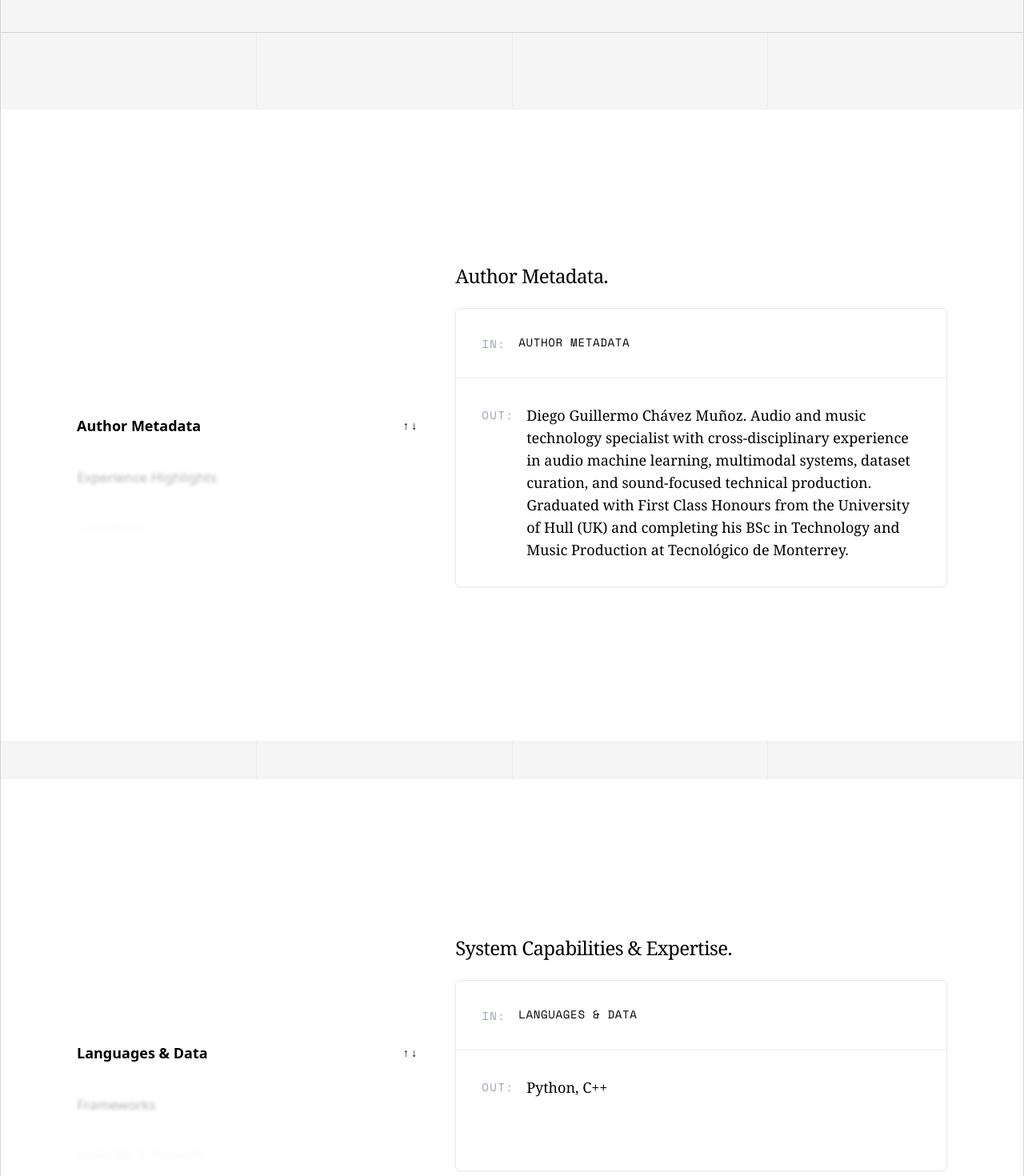
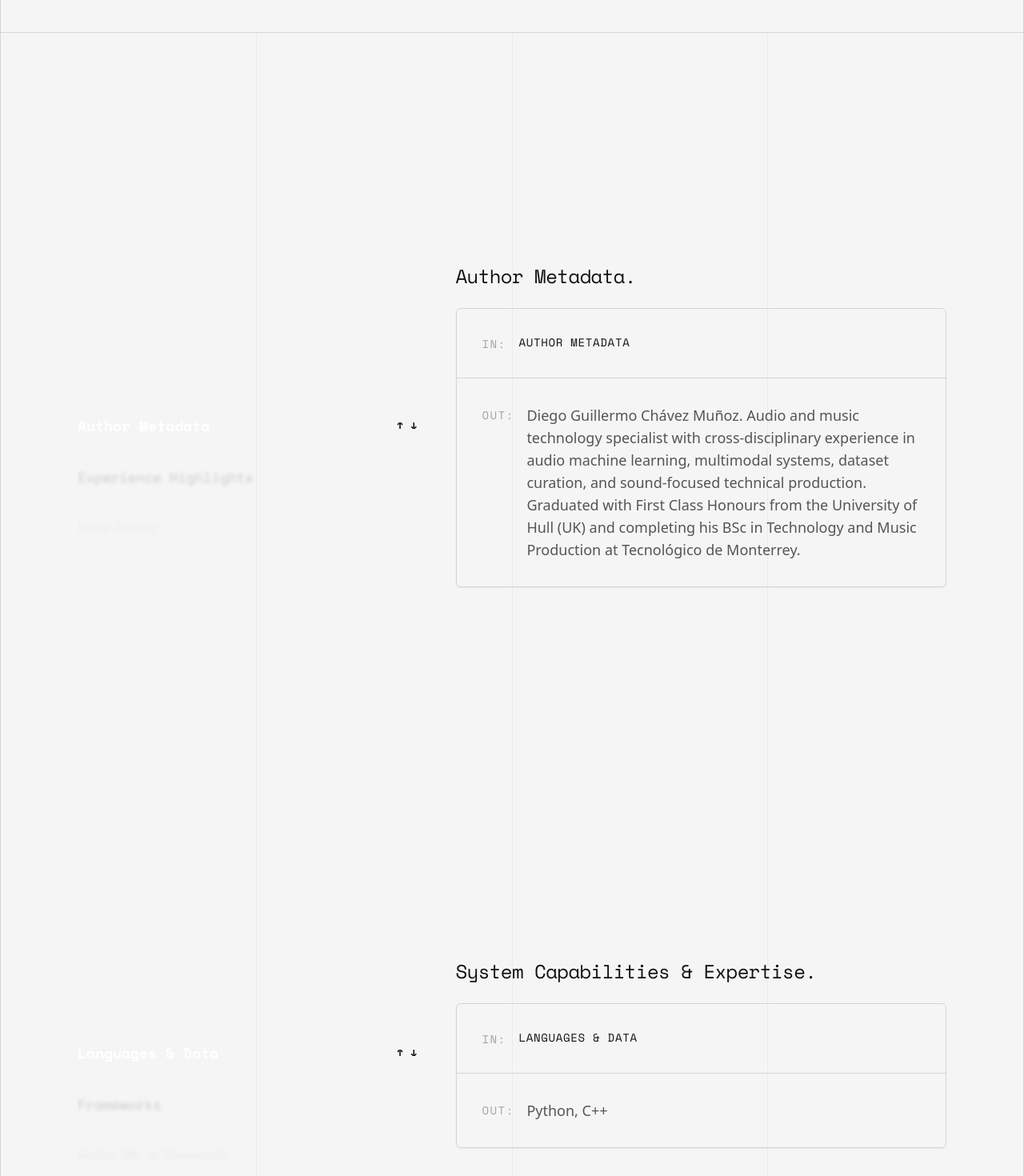
Before and after one commit to DIEGOGCHM/Portfolio_Diego_Chavez_ML_DSP_ENG, a Next.js app: page / in a window 1280 px wide. Shown: the part 2360-3830 px from the top of the page at 80% size. Built offline with nearby package versions, Linux system fonts and the light colour scheme.

Commit message:
fix: Revert to dark theme integration and fix auto-height layout bug

```diff
--- a/src/components/About.tsx
+++ b/src/components/About.tsx
@@ -51,16 +51,16 @@ export default function About() {
   const itemHeight = 64;
 
   const itemVariants = {
-    active: { opacity: 1, filter: "blur(0px)", color: "#000000", fontWeight: 700, scale: 1 },
-    next1: { opacity: 0.5, filter: "blur(2px)", color: "#666666", fontWeight: 500, scale: 0.95 },
-    next2: { opacity: 0.2, filter: "blur(4px)", color: "#AAAAAA", fontWeight: 400, scale: 0.9 },
+    active: { opacity: 1, filter: "blur(0px)", color: "#FFFFFF", fontWeight: 700, scale: 1 },
+    next1: { opacity: 0.5, filter: "blur(2px)", color: "#A0A0A0", fontWeight: 500, scale: 0.95 },
+    next2: { opacity: 0.2, filter: "blur(4px)", color: "#666666", fontWeight: 400, scale: 0.9 },
     hidden: { opacity: 0, filter: "blur(8px)", scale: 0.8 }
   };
 
   return (
     <section
       id="about"
-      className="w-screen relative left-1/2 -translate-x-1/2 bg-white text-black py-32 md:py-48 px-6 md:px-12 xl:px-24 overflow-hidden"
+      className="w-full bg-transparent text-white_clinical py-32 md:py-48 overflow-hidden"
     >
       <div className="grid grid-cols-12 gap-12 max-w-6xl mx-auto">
 
@@ -98,7 +98,7 @@ export default function About() {
                     transition={{ type: "spring", stiffness: 200, damping: 25 }}
                     className="h-[64px] cursor-pointer flex items-center justify-between group origin-left"
                   >
-                    <h3 className="text-base md:text-lg font-sans">
+                    <h3 className="text-base md:text-lg font-mono">
                       {item.q}
                     </h3>
                     <AnimatePresence>
@@ -107,7 +107,7 @@ export default function About() {
                           initial={{ opacity: 0 }}
                           animate={{ opacity: 1 }}
                           exit={{ opacity: 0 }}
-                          className="text-black font-sans font-black text-sm ml-4"
+                          className="text-white_clinical font-mono font-black text-sm ml-4"
                         >
                           ↑ ↓
                         </motion.span>
@@ -122,23 +122,23 @@ export default function About() {
 
         {/* Right Side: Terminal Window Style */}
         <div className="col-span-12 md:col-span-7 flex flex-col justify-center">
-          <h2 className="text-xl md:text-2xl text-black mb-6 font-serif tracking-tight">Author Metadata.</h2>
+          <h2 className="text-xl md:text-2xl text-white_clinical mb-6 font-mono tracking-tight">Author Metadata.</h2>
 
           <motion.div
             layout
-            className="flex flex-col bg-white border border-[#EAEAEA] rounded-md shadow-sm overflow-hidden"
+            className="flex flex-col bg-black_core/50 border border-gray_interference rounded-md shadow-sm overflow-hidden"
             transition={{ type: "spring", stiffness: 300, damping: 30 }}
           >
             {/* IN Section */}
-            <div className="flex gap-4 border-b border-[#EAEAEA] p-6 md:p-8">
-               <span className="text-gray-400 font-mono text-sm tracking-widest mt-0.5">IN:</span>
-               <AnimatePresence mode="wait">
+            <div className="flex gap-4 border-b border-gray_interference p-6 md:p-8">
+               <span className="text-gray_signal font-mono text-sm tracking-widest mt-0.5">IN:</span>
+               <AnimatePresence mode="popLayout">
                  <motion.span
                    key={activeIndex}
-                   initial={{ opacity: 0 }}
-                   animate={{ opacity: 1 }}
-                   exit={{ opacity: 0, transition: { duration: 0.1 } }}
-                   className="uppercase text-black font-mono text-sm tracking-wider"
+                   initial={{ opacity: 0, y: -10 }}
+                   animate={{ opacity: 1, y: 0 }}
+                   exit={{ opacity: 0, y: 10, transition: { duration: 0.1 } }}
+                   className="uppercase text-white_clinical font-mono text-sm tracking-wider"
                  >
                    {aboutData[activeIndex].q}
                  </motion.span>
@@ -146,18 +146,18 @@ export default function About() {
             </div>
 
             {/* OUT Section */}
-            <motion.div layout className="flex gap-4 p-6 md:p-8 min-h-[150px]">
-               <span className="text-gray-400 font-mono text-sm tracking-widest mt-1">OUT:</span>
-               <div className="flex-1">
-                 <AnimatePresence mode="wait">
+            <motion.div layout className="flex gap-4 p-6 md:p-8">
+               <span className="text-gray_signal font-mono text-sm tracking-widest mt-1">OUT:</span>
+               <div className="flex-1 relative">
+                 <AnimatePresence mode="popLayout">
                    {!isChanging && (
                      <motion.span
                        key={displayIndex}
-                       initial={{ opacity: 0 }}
-                       animate={{ opacity: 1 }}
+                       initial={{ opacity: 0, y: 5 }}
+                       animate={{ opacity: 1, y: 0 }}
                        exit={{ opacity: 0, transition: { duration: 0.1 } }}
                        transition={{ duration: 0.3 }}
-                       className="font-serif text-black leading-relaxed text-base md:text-lg inline-block"
+                       className="font-sans text-white_faded leading-relaxed text-base md:text-lg block"
                      >
                        {aboutData[displayIndex].a}
                      </motion.span>
--- a/src/components/Skills.tsx
+++ b/src/components/Skills.tsx
@@ -67,16 +67,16 @@ export default function Skills() {
   const itemHeight = 64;
 
   const itemVariants = {
-    active: { opacity: 1, filter: "blur(0px)", color: "#000000", fontWeight: 700, scale: 1 },
-    next1: { opacity: 0.5, filter: "blur(2px)", color: "#666666", fontWeight: 500, scale: 0.95 },
-    next2: { opacity: 0.2, filter: "blur(4px)", color: "#AAAAAA", fontWeight: 400, scale: 0.9 },
+    active: { opacity: 1, filter: "blur(0px)", color: "#FFFFFF", fontWeight: 700, scale: 1 },
+    next1: { opacity: 0.5, filter: "blur(2px)", color: "#A0A0A0", fontWeight: 500, scale: 0.95 },
+    next2: { opacity: 0.2, filter: "blur(4px)", color: "#666666", fontWeight: 400, scale: 0.9 },
     hidden: { opacity: 0, filter: "blur(8px)", scale: 0.8 }
   };
 
   return (
     <section
       id="skills"
-      className="w-screen relative left-1/2 -translate-x-1/2 bg-white text-black py-32 md:py-48 px-6 md:px-12 xl:px-24 overflow-hidden"
+      className="w-full bg-transparent text-white_clinical py-32 md:py-48 overflow-hidden"
     >
       <div className="grid grid-cols-12 gap-12 max-w-6xl mx-auto">
 
@@ -114,7 +114,7 @@ export default function Skills() {
                     transition={{ type: "spring", stiffness: 200, damping: 25 }}
                     className="h-[64px] cursor-pointer flex items-center justify-between group origin-left"
                   >
-                    <h3 className="text-base md:text-lg font-sans">
+                    <h3 className="text-base md:text-lg font-mono">
                       {item.q}
                     </h3>
                     <AnimatePresence>
@@ -123,7 +123,7 @@ export default function Skills() {
                           initial={{ opacity: 0 }}
                           animate={{ opacity: 1 }}
                           exit={{ opacity: 0 }}
-                          className="text-black font-sans font-black text-sm ml-4"
+                          className="text-white_clinical font-mono font-black text-sm ml-4"
                         >
                           ↑ ↓
                         </motion.span>
@@ -138,23 +138,23 @@ export default function Skills() {
 
         {/* Right Side: Terminal Window Style */}
         <div className="col-span-12 md:col-span-7 flex flex-col justify-center">
-          <h2 className="text-xl md:text-2xl text-black mb-6 font-serif tracking-tight">System Capabilities & Expertise.</h2>
+          <h2 className="text-xl md:text-2xl text-white_clinical mb-6 font-mono tracking-tight">System Capabilities & Expertise.</h2>
 
           <motion.div
             layout
-            className="flex flex-col bg-white border border-[#EAEAEA] rounded-md shadow-sm overflow-hidden"
+            className="flex flex-col bg-black_core/50 border border-gray_interference rounded-md shadow-sm overflow-hidden"
             transition={{ type: "spring", stiffness: 300, damping: 30 }}
           >
             {/* IN Section */}
-            <div className="flex gap-4 border-b border-[#EAEAEA] p-6 md:p-8">
-               <span className="text-gray-400 font-mono text-sm tracking-widest mt-0.5">IN:</span>
-               <AnimatePresence mode="wait">
+            <div className="flex gap-4 border-b border-gray_interference p-6 md:p-8">
+               <span className="text-gray_signal font-mono text-sm tracking-widest mt-0.5">IN:</span>
+               <AnimatePresence mode="popLayout">
                  <motion.span
                    key={activeIndex}
-                   initial={{ opacity: 0 }}
-                   animate={{ opacity: 1 }}
-                   exit={{ opacity: 0, transition: { duration: 0.1 } }}
-                   className="uppercase text-black font-mono text-sm tracking-wider"
+                   initial={{ opacity: 0, y: -10 }}
+                   animate={{ opacity: 1, y: 0 }}
+                   exit={{ opacity: 0, y: 10, transition: { duration: 0.1 } }}
+                   className="uppercase text-white_clinical font-mono text-sm tracking-wider"
                  >
                    {skillsData[activeIndex].q}
                  </motion.span>
@@ -162,18 +162,18 @@ export default function Skills() {
             </div>
 
             {/* OUT Section */}
-            <motion.div layout className="flex gap-4 p-6 md:p-8 min-h-[150px]">
-               <span className="text-gray-400 font-mono text-sm tracking-widest mt-1">OUT:</span>
-               <div className="flex-1">
-                 <AnimatePresence mode="wait">
+            <motion.div layout className="flex gap-4 p-6 md:p-8">
+               <span className="text-gray_signal font-mono text-sm tracking-widest mt-1">OUT:</span>
+               <div className="flex-1 relative">
+                 <AnimatePresence mode="popLayout">
                    {!isChanging && (
                      <motion.span
                        key={displayIndex}
-                       initial={{ opacity: 0 }}
-                       animate={{ opacity: 1 }}
+                       initial={{ opacity: 0, y: 5 }}
+                       animate={{ opacity: 1, y: 0 }}
                        exit={{ opacity: 0, transition: { duration: 0.1 } }}
                        transition={{ duration: 0.3 }}
-                       className="font-serif text-black leading-relaxed text-base md:text-lg inline-block"
+                       className="font-sans text-white_faded leading-relaxed text-base md:text-lg block"
                      >
                        {skillsData[displayIndex].a}
                      </motion.span>
```
